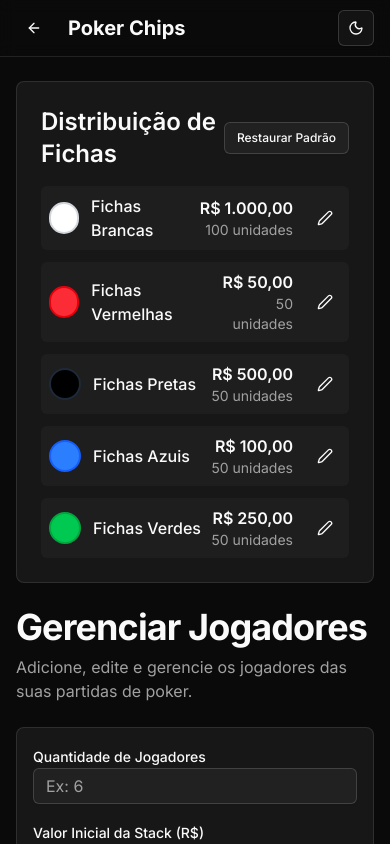
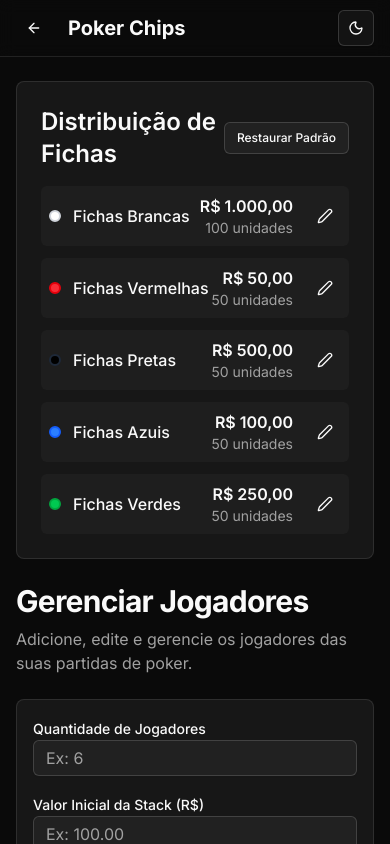
Before and after one commit to GlHenrique/poker-chips, a React (Vite) app: page /manage-players in a window 390 px wide. Shown: the top 844 px of the page. Built offline with nearby package versions, Linux system fonts and the light colour scheme.

Commit message:
style: adjust responsiveness

```diff
--- a/src/pages/ManagePlayers.tsx
+++ b/src/pages/ManagePlayers.tsx
@@ -132,8 +132,8 @@ export function ManagePlayers() {
             >
               <div className="flex items-center gap-3">
                 <div
-                  className={`w-8 h-8 rounded-full ${chip.bgColor} border-2 ${chip.borderColor}`}
-                ></div>
+                  className={`w-3 h-3 md:w-6 md:h-6 rounded-full ${chip.bgColor} border-2 ${chip.borderColor}`}
+                />
                 <span className="font-medium">{chip.name}</span>
               </div>
               <div className="flex items-center gap-4">
@@ -218,7 +218,7 @@ export function ManagePlayers() {
       </div>
 
       <div className="space-y-2">
-        <h1 className="text-4xl font-bold tracking-tight">
+        <h1 className="text-3xl font-bold tracking-tight">
           Gerenciar Jogadores
         </h1>
         <p className="text-muted-foreground">
```
